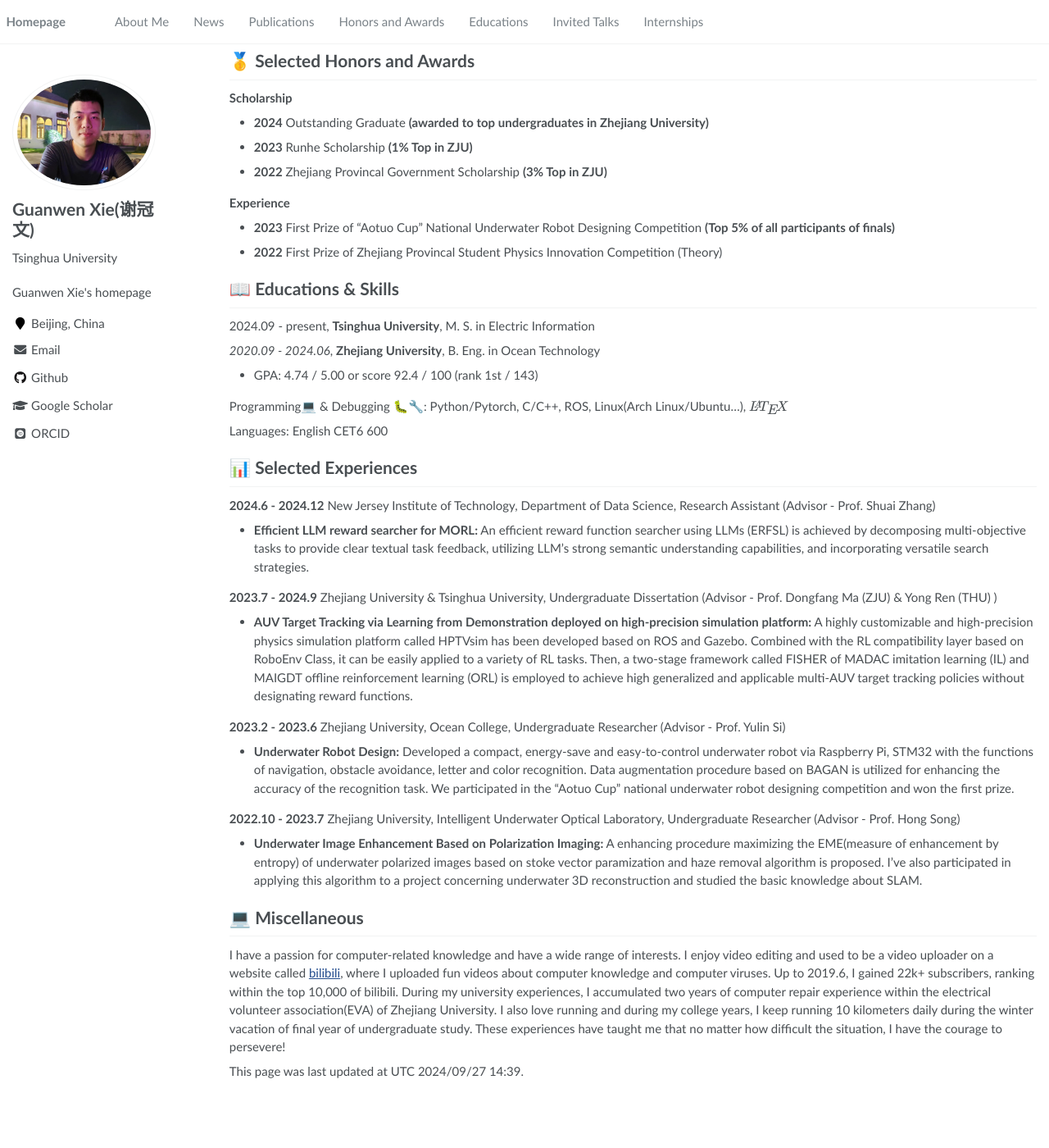
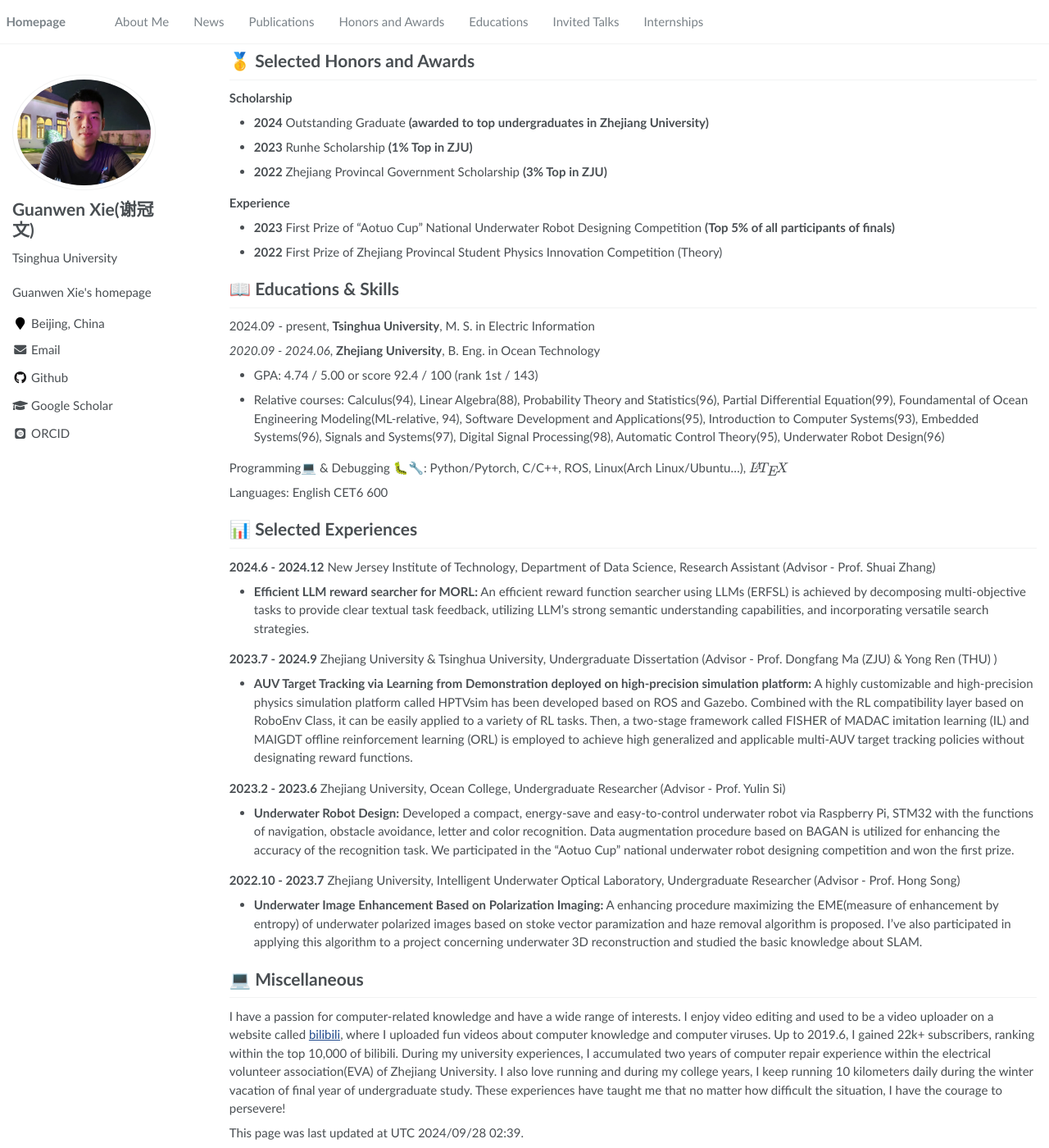
Before and after one commit to 360ZMEM/360zmem.github.io, a Jekyll site: the page built from _pages/about.md, in a window 1280 px wide and 1400 px high, scrolled down 2062 px. Shown: the whole window at 82% size. Built offline with Jekyll 4.4.1, drawn with Linux system fonts in a browser that asks for light colours; some web fonts are replaced; formulas are drawn with MathJax 3; before the commit the page ends 3387 px from its top, so only the background shows below that.

Commit message:
Add contents 20240928

```diff
--- a/_pages/about.md
+++ b/_pages/about.md
@@ -134,6 +134,7 @@ USV-AUV Collaboration Framework for Underwater Tasks under Extreme Sea Condition
 *2020.09 - 2024.06*, **Zhejiang University**, B. Eng. in Ocean Technology
 
 - GPA: 4.74 / 5.00 or score 92.4 / 100 (rank 1st / 143)
+- Relative courses: Calculus(94), Linear Algebra(88), Probability Theory and Statistics(96), Partial Differential Equation(99), Foundamental of Ocean Engineering Modeling(ML-relative, 94), Software Development and Applications(95), Introduction to Computer Systems(93), 	Embedded Systems(96), Signals and Systems(97), Digital Signal Processing(98), Automatic Control Theory(95), Underwater Robot Design(96)
 
 Programming💻 & Debugging 🐛🔧:  Python/Pytorch, C/C++, ROS, Linux(Arch Linux/Ubuntu...), $\LaTeX$
 
@@ -165,4 +166,4 @@ I have a passion for computer-related knowledge and have a wide range of interes
 
 
 
-This page was last updated at UTC 2024/09/27 14:39.
+This page was last updated at UTC 2024/09/28 02:39.
```
